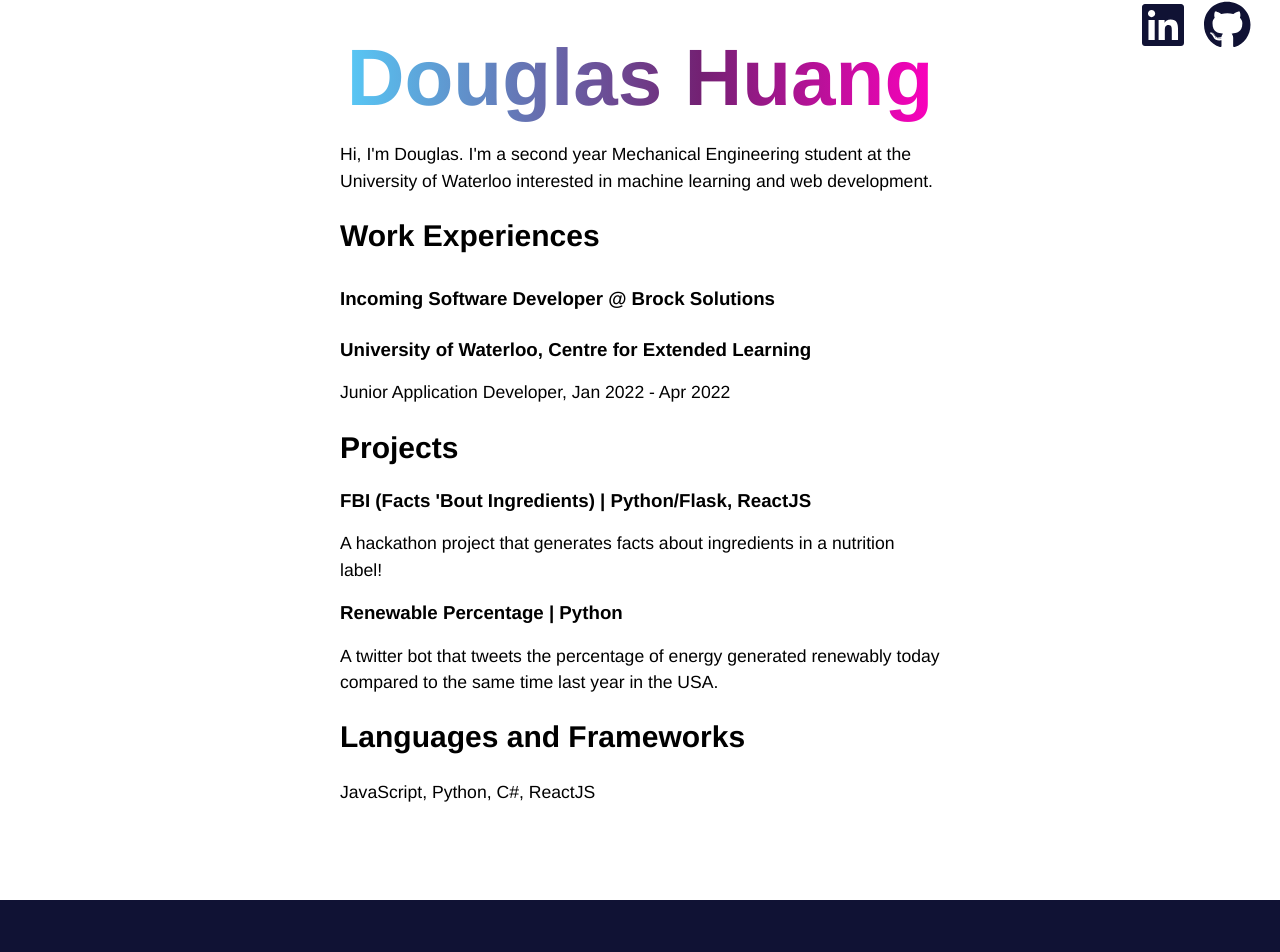
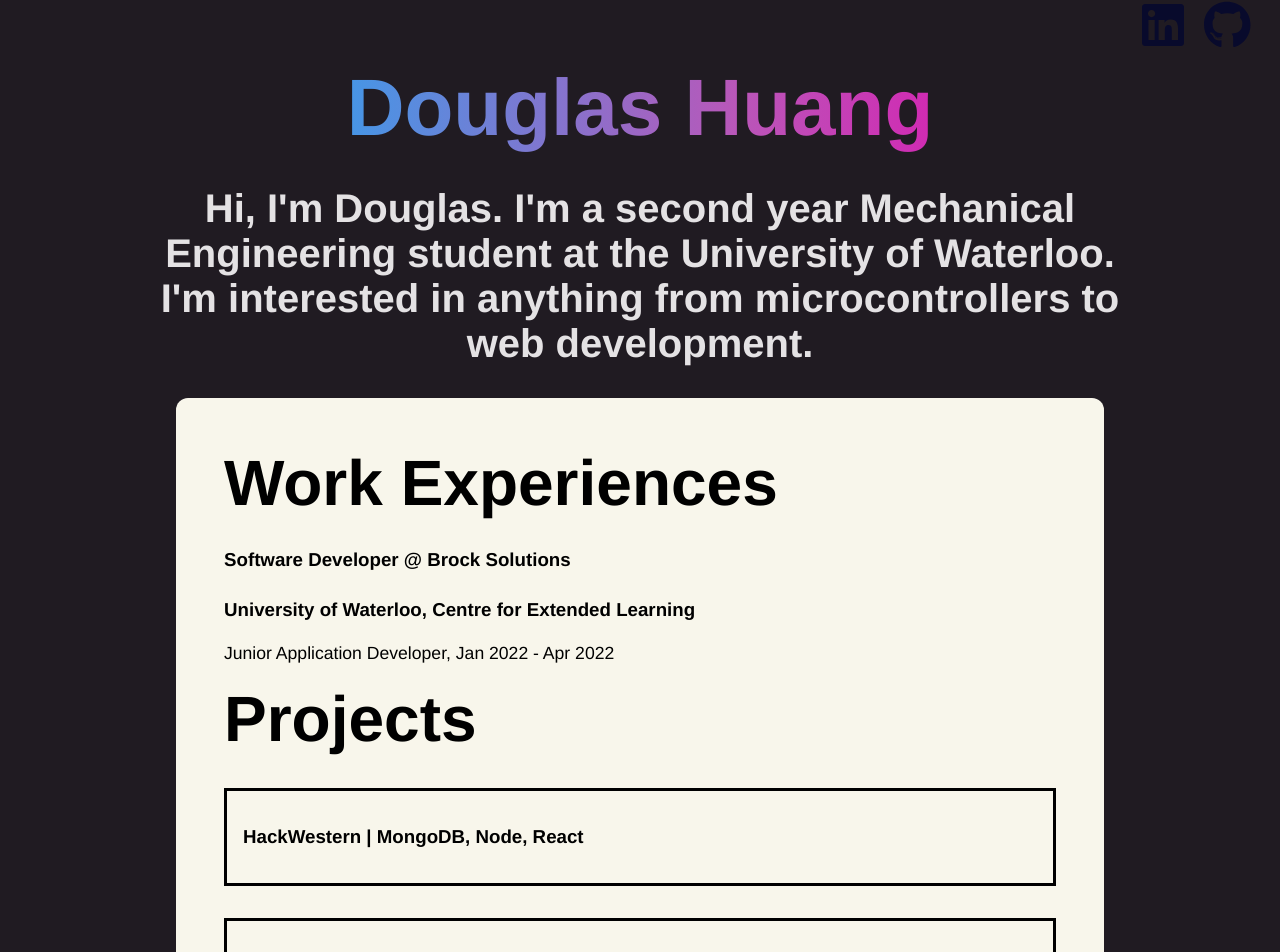
Before and after one commit to douglashuangg/DouglasPersonalWebsite, a React (Create React App) app: page / in a window 1280 px wide. Shown: the part 31-983 px from the top of the page. Built offline with nearby package versions, Linux system fonts and the light colour scheme.

Commit message:
updated styling

```diff
--- a/package.json
+++ b/package.json
@@ -18,6 +18,7 @@
     "react-bootstrap": "^2.4.0",
     "react-dom": "^17.0.2",
     "react-scripts": "5.0.0",
+    "react-spring": "^9.5.2",
     "web-vitals": "^2.1.4"
   },
   "scripts": {
--- a/src/App.css
+++ b/src/App.css
@@ -0,0 +1,23 @@
+body {
+  background-color: #201b22;
+  color: #e4e2e4;
+}
+
+.title-headers {
+  font-size: 4rem;
+  margin: 0;
+}
+
+.project-box {
+  margin: 2rem 0;
+  padding: 1rem;
+  border-style: solid;
+}
+
+.projects {
+  background-color: #f8f6eb;
+  color: black;
+  padding: 3rem;
+  margin: 1rem;
+  border-radius: 0.75rem;
+}
--- a/src/App.js
+++ b/src/App.js
@@ -1,14 +1,22 @@
-import './App.css';
+import "./App.css";
 import Projects from "./Components/Projects.js";
 import Introduction from "./Components/Introduction.js";
-import './index.css'
+import "./index.css";
 import Skills from "./Components/Skills.js";
 import Footer from "./Components/Footer.js";
 import Links from "./Components/Links.js";
+import { useSpring, animated, config } from "react-spring";
 
 function App() {
+  const props = useSpring({
+    to: { opacity: 1 },
+    from: { opacity: 0 },
+    delay: 300,
+    config: { duration: 2000 },
+  });
+
   return (
-    <div className="App">
+    <animated.div style={props} className="App">
       <Links />
       <div className="mainBody">
         <Introduction />
@@ -16,7 +24,7 @@ function App() {
         <Skills />
       </div>
       <Footer />
-    </div>
+    </animated.div>
   );
 }
 
--- a/src/Components/Footer.js
+++ b/src/Components/Footer.js
@@ -1,13 +1,11 @@
-import React from 'react'
+import React from "react";
 
 function Footer() {
   return (
     <>
-        <div className="footerz">
-          <p>© 2022 Douglas Huang</p>
-        </div>
+      <div className="footerz">{/* <p>© 2022 Douglas Huang</p> */}</div>
     </>
-  )
+  );
 }
 
-export default Footer
+export default Footer;
--- a/src/Components/Introduction.js
+++ b/src/Components/Introduction.js
@@ -1,16 +1,25 @@
-import React from 'react';
-import Button from 'react-bootstrap/Button';
+import React from "react";
+import Button from "react-bootstrap/Button";
+import { useSpring, animated } from "react-spring";
 
 function Introduction() {
+  const props = useSpring({ to: { opacity: 1 }, from: { opacity: 0 } });
+
   return (
-    <div className="introduction">
+    <animated.div style={props} className="introduction">
       {/*
       <img src={`${process.env.PUBLIC_URL}/images/dp.jpg`} id="douglas" alt="Douglas Huang"/>
       */}
-      <h1 className="mainHeader" style={{fontSize: "80px"}}>Douglas Huang</h1>
-      <p>Hi, I'm Douglas. I'm a second year Mechanical Engineering student at the University of Waterloo interested in machine learning and web development.</p>
-  </div>
-  )
+      <h1 className="mainHeader" style={{ fontSize: "80px" }}>
+        Douglas Huang
+      </h1>
+      <h1 className="introduction-blurb">
+        Hi, I'm Douglas. I'm a second year Mechanical Engineering student at the
+        University of Waterloo. I'm interested in anything from microcontrollers
+        to web development.
+      </h1>
+    </animated.div>
+  );
 }
 
-export default Introduction
+export default Introduction;
--- a/src/Components/Projects.js
+++ b/src/Components/Projects.js
@@ -1,40 +1,43 @@
-import React from 'react'
+import "../App.css";
+import React from "react";
 
 function Projects() {
   return (
-    <div class="projects">
+    <div className="projects">
       <div class="work">
-            <h2>Work Experiences</h2>
+        <h2 className="title-headers">Work Experiences</h2>
         <ul>
-                <h3 class="projectTitle" style={{padding: "10px 0px"}}>
-                  Incoming Software Developer @ Brock Solutions
+          <h3 class="projectTitle" style={{ padding: "10px 0px" }}>
+            Software Developer @ Brock Solutions
           </h3>
           <h3 class="projectTitle">
             University of Waterloo, Centre for Extended Learning
           </h3>
-                <li>
-                Junior Application Developer, Jan 2022 - Apr 2022
-                </li>
+          <li>Junior Application Developer, Jan 2022 - Apr 2022</li>
         </ul>
       </div>
-        <h2>Projects</h2>
+      <h2 className="title-headers">Projects</h2>
       <ul>
-          <h3>
-            FBI (Facts 'Bout Ingredients) | Python/Flask, ReactJS
-          </h3>
+        <div className="project-box">
+          <h3>HackWestern | MongoDB, Node, React</h3>
+        </div>
+        <div className="project-box">
+          <h3>FBI (Facts 'Bout Ingredients) | Python/Flask, ReactJS</h3>
           <li>
-            A hackathon project that generates facts about ingredients in a nutrition label!
+            A hackathon project that generates facts about ingredients in a
+            nutrition label!
           </li>
-          <h3>
-            Renewable Percentage | Python
-          </h3>
+        </div>
+        <div className="project-box">
+          <h3>Renewable Percentage | Python</h3>
           <li>
-            A twitter bot that tweets the percentage of energy generated renewably today compared to the same time last year in the USA.
+            A twitter bot that tweets the percentage of energy generated
+            renewably today compared to the same time last year in the USA.
           </li>
+        </div>
       </ul>
-
     </div>
-  )
+  );
 }
 
-export default Projects
+export default Projects;
--- a/src/Components/Skills.js
+++ b/src/Components/Skills.js
@@ -1,12 +1,13 @@
-import React from 'react'
+import "../App.css";
+import React from "react";
 
 function Skills() {
   return (
-    <>
-        <h2>Languages and Frameworks</h2>
-        <p>JavaScript, Python, C#, ReactJS</p>
-    </>
-  )
+    <div className="projects">
+      <h2 className="title-headers">Languages and Frameworks</h2>
+      <p>JavaScript, Python, C#, ReactJS</p>
+    </div>
+  );
 }
 
-export default Skills
+export default Skills;
--- a/src/index.css
+++ b/src/index.css
@@ -3,16 +3,15 @@ body {
   margin: 0;
 }
 
-
 .mainBody {
   font-family: "Helvetica Neue", Helvetica, sans-serif;
-    max-width: 600px;
+  width: 60rem;
   margin: 0 auto;
   padding: 1vw;
-
 }
 
-p, li {
+p,
+li {
   font-size: 1.1rem;
   line-height: 1.5em;
 }
@@ -29,15 +28,15 @@ ul {
   font-weight: bold;
 }
 
-a{
+a {
   text-decoration: none;
 }
 
 h1 {
   font-size: 40px;
   text-align: center;
-    margin-top: 50px;
-    margin-bottom: 0;
+  margin-top: 5rem;
+  margin-bottom: 2rem;
 }
 
 h2 {
@@ -59,7 +58,7 @@ h2 {
 .buttonMain {
   -webkit-border-radius: 40px;
   background: #242e3a;
-    color: #FFF;
+  color: #fff;
   padding: 20px 20px;
   margin: 0 20px 0 0;
   display: inline-flex;
@@ -76,15 +75,19 @@ h2 {
   padding: 30px 10px;
 }
 
-
 .mainHeader {
-    background-image: linear-gradient(90deg, #57cbf8 0%, #732173 60%, #ff00bf 100%);
+  background-image: linear-gradient(
+    90deg,
+    #0fb4fb 0%,
+    #b957b9 60%,
+    #e700ad 100%
+  );
   -webkit-text-fill-color: transparent;
   -webkit-background-clip: text;
   font-weight: 790;
 }
 
-.footer {
+/* .footer {
   --footer-background: #000000;
   --footer-text-color: #ffffff;
   background: var(--footer-background);
@@ -95,10 +98,9 @@ h2 {
   z-index: 1;
   margin: 0rem -3rem -5rem -1rem;
   max-width: 100%;
+} */
 
-  }
-
-  .footers {
+/* .footers {
   position: fixed;
   left: 0;
   bottom: 0;
@@ -106,15 +108,15 @@ h2 {
   background-color: red;
   color: white;
   text-align: center;
- }
+} */
 
 .footerz {
-    background:#080a2df6;
-    color:#dedbdb;
-    height: 8em;
+  /* background: #f8f6eb; */
+  color: white;
+  height: 8rem;
+  /* width: 100%; */
   display: flex;
-    margin: 4em 0 0 0;
-    padding: 0 5em;
+  /* margin: 4em 0 0 0; */
   text-align: center;
   justify-content: center;
   align-items: center;
@@ -122,15 +124,20 @@ h2 {
 }
 
 body::-webkit-scrollbar {
-    width: 12px;               /* width of the entire scrollbar */
+  width: 12px; /* width of the entire scrollbar */
 }
 
 body::-webkit-scrollbar-track {
-    background: rgb(255, 255, 255);        /* color of the tracking area */
+  background: rgb(255, 255, 255); /* color of the tracking area */
 }
 
 body::-webkit-scrollbar-thumb {
-    background-color: #00000035;   /* color of the scroll thumb */
-    border-radius: 20px;       /* roundness of the scroll thumb */
-    border: 3px solid rgb(255, 255, 255);  /* creates padding around scroll thumb */
+  background-color: #00000035; /* color of the scroll thumb */
+  border-radius: 20px; /* roundness of the scroll thumb */
+  border: 3px solid rgb(255, 255, 255); /* creates padding around scroll thumb */
 }
+
+.introduction-blurb {
+  margin-bottom: rem;
+  margin-top: 1rem;
+}
```
Also changed, not shown: 2 other files (tests, documents, lock files or other folders). Lines whose indentation alone changed are shown as unchanged.
